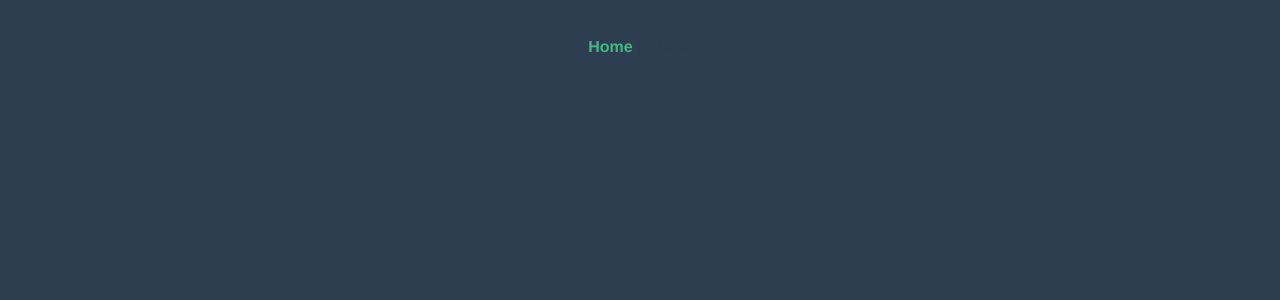
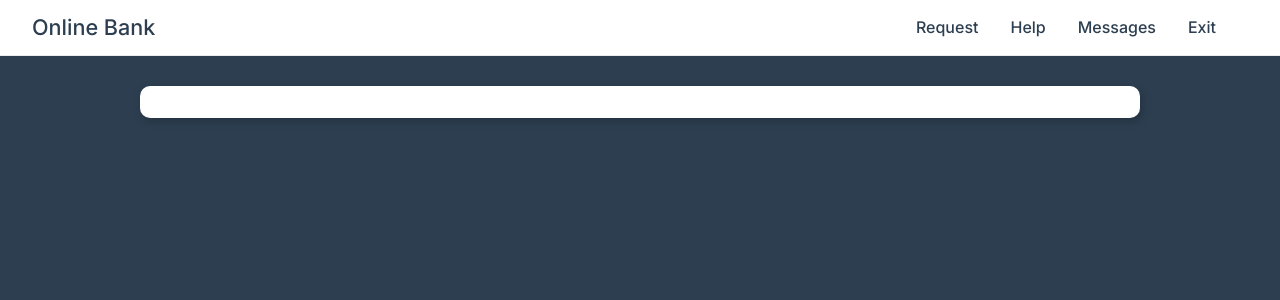
Before and after one commit to glushach/tinkoff, a Vue app: page / in a window 1280 px wide. Shown: the top 300 px of the page. Built offline with nearby package versions, Linux system fonts and the light colour scheme.

Commit message:
feat: add boilerplate for login

```diff
--- a/package.json
+++ b/package.json
@@ -9,6 +9,7 @@
   "dependencies": {
     "core-js": "^3.6.5",
     "register-service-worker": "^1.7.1",
+    "vee-validate": "^4.6.7",
     "vue": "^3.0.0",
     "vue-router": "^4.0.0-0",
     "vuex": "^4.0.0-0"
--- a/src/App.vue
+++ b/src/App.vue
@@ -1,30 +1,20 @@
 <template>
-  <div id="nav">
-    <router-link to="/">Home</router-link> |
-    <router-link to="/about">About</router-link>
-  </div>
-  <router-view/>
+  <component :is="layout + '-layout'" v-if="layout"/>
 </template>
 
-<style>
-#app {
-  font-family: Avenir, Helvetica, Arial, sans-serif;
-  -webkit-font-smoothing: antialiased;
-  -moz-osx-font-smoothing: grayscale;
-  text-align: center;
-  color: #2c3e50;
-}
+<script>
+  import {computed} from 'vue'
+  import {useRoute} from 'vue-router'
+  import MainLayout from "./layout/MainLayout";
+  import AuthLayout from "./layout/AuthLayout";
+  export default {
+    setup() {
+      const route = useRoute()
 
-#nav {
-  padding: 30px;
-}
-
-#nav a {
-  font-weight: bold;
-  color: #2c3e50;
-}
-
-#nav a.router-link-exact-active {
-  color: #42b983;
-}
-</style>
+      return {
+        layout: computed(() => route.meta.layout)
+      }
+    },
+    components: {MainLayout, AuthLayout}
+  }
+</script>
--- /dev/null
+++ b/src/components/TheNavbar.vue
@@ -0,0 +1,30 @@
+<template>
+  <nav class="navbar">
+    <h3>Online Bank</h3>
+
+    <ul class="navbar-menu">
+      <li>
+        <router-link to="/">Request</router-link>
+      </li>
+      <li>
+        <router-link to="/">Help</router-link>
+      </li>
+      <li>
+        <router-link to="/">Messages</router-link>
+      </li>
+      <li>
+        <router-link to="/">Exit</router-link>
+      </li>
+    </ul>
+  </nav>
+</template>
+
+<script>
+  export default {
+    name: "TheNavbar"
+  }
+</script>
+
+<style scoped>
+
+</style>
--- /dev/null
+++ b/src/layout/AuthLayout.vue
@@ -0,0 +1,17 @@
+<template>
+  <div class="container">
+    <div class="card">
+      <router-view />
+    </div>
+  </div>
+</template>
+
+<script>
+  export default {
+
+  }
+</script>
+
+<style scoped>
+
+</style>
--- /dev/null
+++ b/src/layout/MainLayout.vue
@@ -0,0 +1,19 @@
+<template>
+  <the-navbar></the-navbar>
+  <div class="container with-nav pt-1">
+    <div class="card">
+      <router-view/>
+    </div>
+  </div>
+</template>
+
+<script>
+  import TheNavbar from "../components/TheNavbar";
+  export default {
+    components: {TheNavbar}
+  }
+</script>
+
+<style scoped>
+
+</style>
--- a/src/router/index.js
+++ b/src/router/index.js
@@ -5,12 +5,26 @@
   {
     path: '/',
     name: 'Home',
-    component: Home
+    component: Home,
+    meta: {
+      layout: 'main'
+    }
   },
   {
-    path: '/about',
-    name: 'About',
-    component: () => import('../views/About.vue')
+    path: '/help',
+    name: 'Help',
+    component: () => import('../views/Help.vue'),
+    meta: {
+      layout: 'main'
+    }
+  },
+  {
+    path: '/auth',
+    name: 'Auth',
+    component: () => import('../views/Auth.vue'),
+    meta: {
+      layout: 'auth'
+    }
   }
 ]
 
--- /dev/null
+++ b/src/views/Auth.vue
@@ -0,0 +1,26 @@
+<template>
+  <form class="card" @submit.prevent>
+    <h1>Login to system</h1>
+
+    <div class="form-control">
+      <label for="email">Email</label>
+      <input type="email" id="email">
+    </div>
+
+    <div class="form-control">
+      <label for="password">Password</label>
+      <input type="password" id="password">
+    </div>
+
+    <button class="btn primary" type="submit">Login</button>
+  </form>
+</template>
+
+<script>
+  export default {
+  }
+</script>
+
+<style scoped>
+
+</style>
```
Also changed, not shown: src/views/Help.vue (renamed from src/views/About.vue), 1 other file (tests, documents, lock files or other folders).
